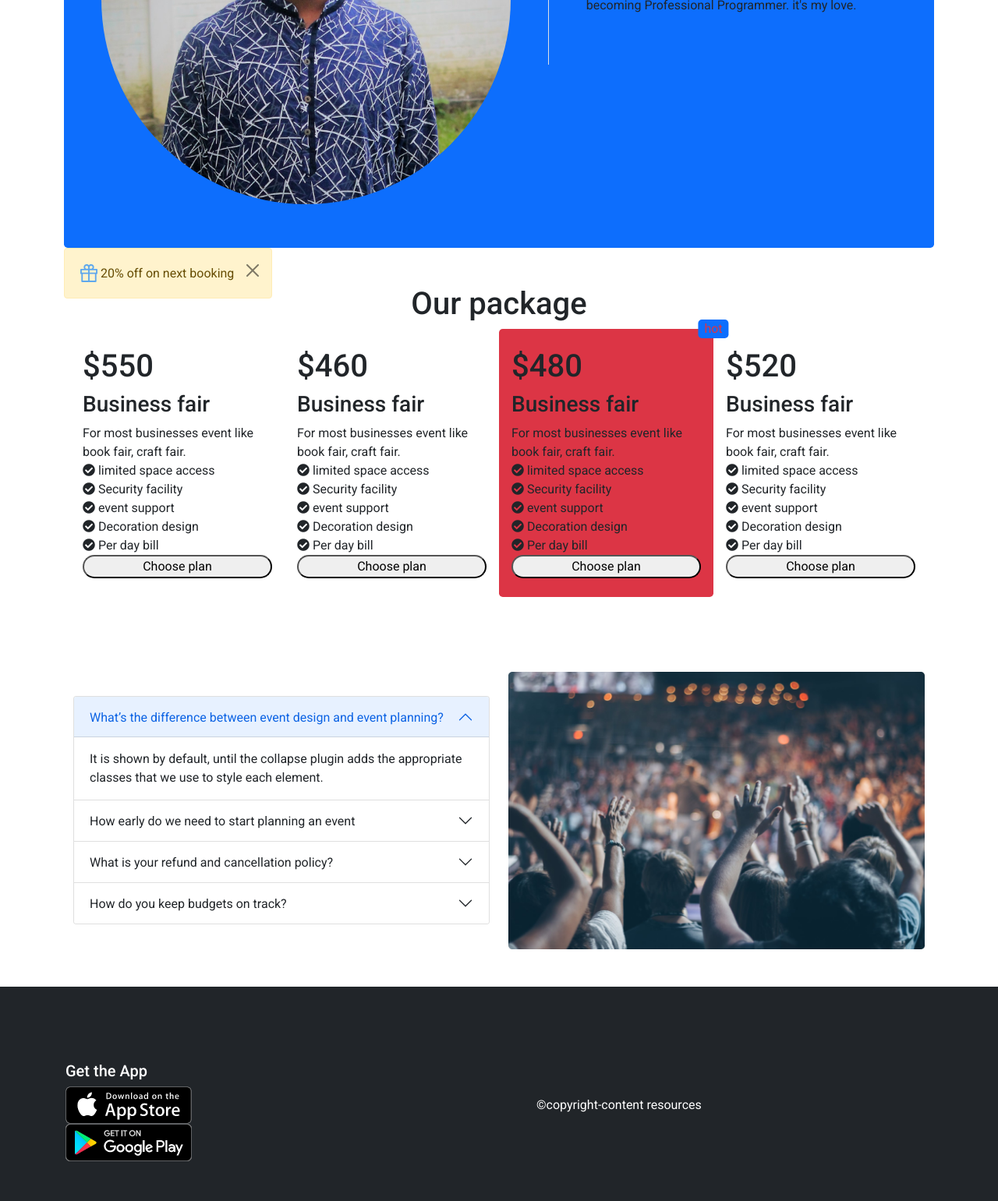
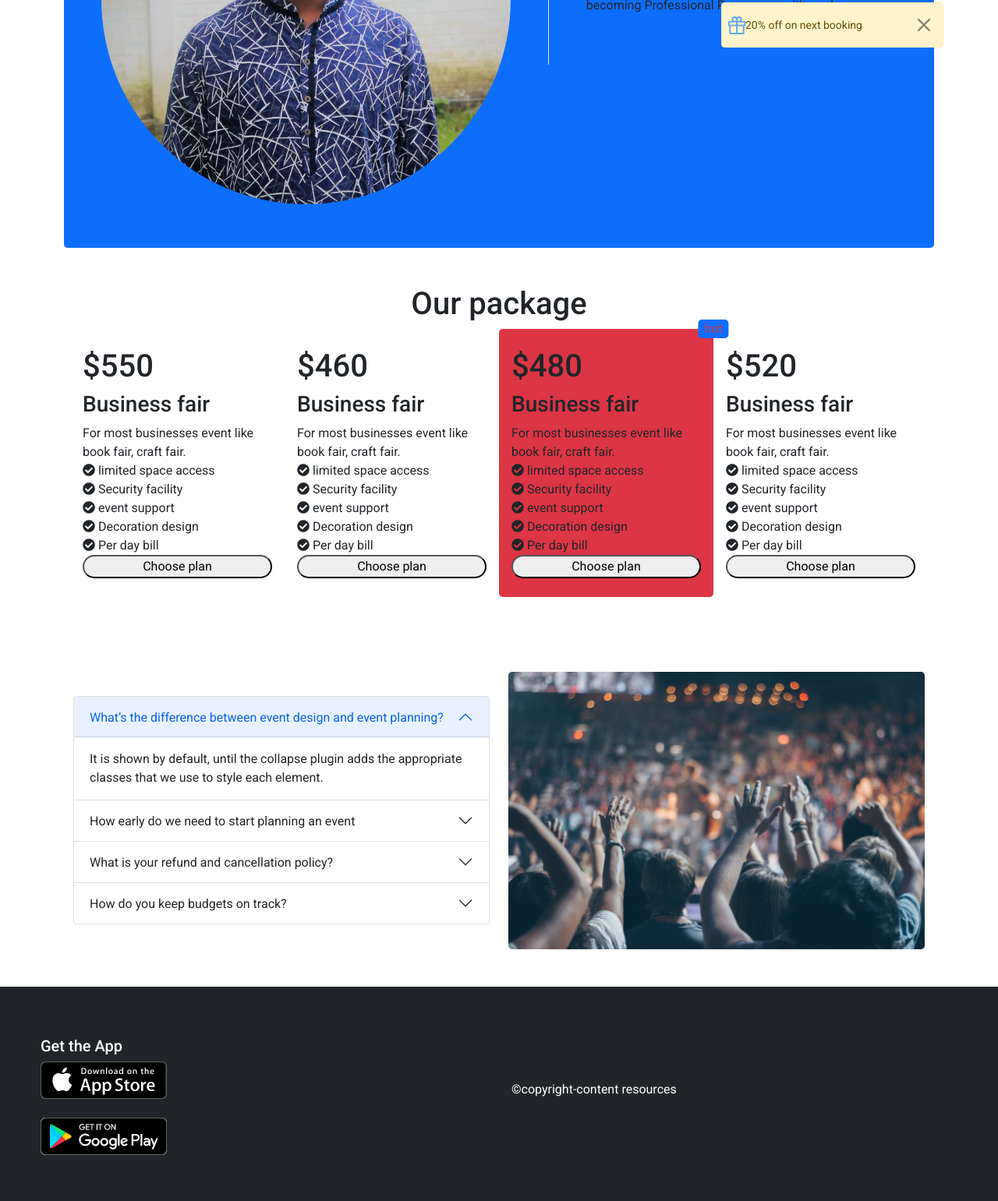
Before and after one commit to shorifuddin2/wedding-celebration, a plain HTML site: page index.html in a window 1280 px wide. Shown: the part 927-2468 px from the top of the page at 78% size. Drawn offline with nearby package versions, Linux system fonts and the light colour scheme.

Commit message:
all creted

```diff
--- a/index.html
+++ b/index.html
@@ -125,8 +125,8 @@
     <main>
 
         <section>
-           <div class="container my-5">
-            <div class="bg-primary rounded-3  d-flex justify-content-center align-items-center position-relative">
+           <div class="container my-5 position-relative">
+            <div class="bg-primary rounded-3  d-flex justify-content-center align-items-center ">
                 <div>
                     <img src="./images/IMG_6880.jpg" class="figure-img img-fluid rounded-circle w-100 p-5" alt="...">
                 </div>
@@ -134,8 +134,8 @@
                     <p>I'm professional Web developer Hard work with my life becoming Professional Programmer. it's my love.</p>
                 </div>
             </div>
-            <div class="alert alert-warning alert-dismissible fade show ms-auto position-absolute d-flex align-items-center" role="alert">
-                <strong><img class="p-1" src="./images/icons/Vector.svg" alt=""></strong> 20% off on next booking
+            <div class="alert alert-warning alert-dismissible fade show ms-auto  d-flex align-items-center ps-1 w-25 position-absolute top-50 end-0" role="alert">
+                <strong><img class="ps-1 py-0" src="./images/icons/Vector.svg" alt=""></strong><small class="d-bolck">20% off on next booking</small>
                 <button type="button" class="btn-close" data-bs-dismiss="alert" aria-label="Close"></button>
             </div>
             </div>
@@ -286,12 +286,13 @@
 
 
         <div class="row d-flex justify-content-center align-items-center bg-dark  p-5">
-            <div class=" col  w-100 p-5 ">
-                <div class="ms-auto">
+            <div class=" col  w-100 p-3 ">
+                <div class="ms-auto  justify-content-center align-items-center">
                     <h5 class="text-white ">Get the App</h5>
-                    <a href=" https://www.apple.com/store"><img src="./images/app-store.png" alt=""></a>
+                    <a href=" https://www.apple.com/shop/buy-iphone"><img src="./images/app-store.png" alt=""></a>
                     <br>
-                    <a href=" https://www.apple.com/store"><img src="./images/google-play.png" alt=""></a>
+                    <br>
+                    <a href=" https://play.google.com/store/apps/details?id=com.instagram.android"><img src="./images/google-play.png" alt=""></a>
 
                 </div>
             </div>
```
